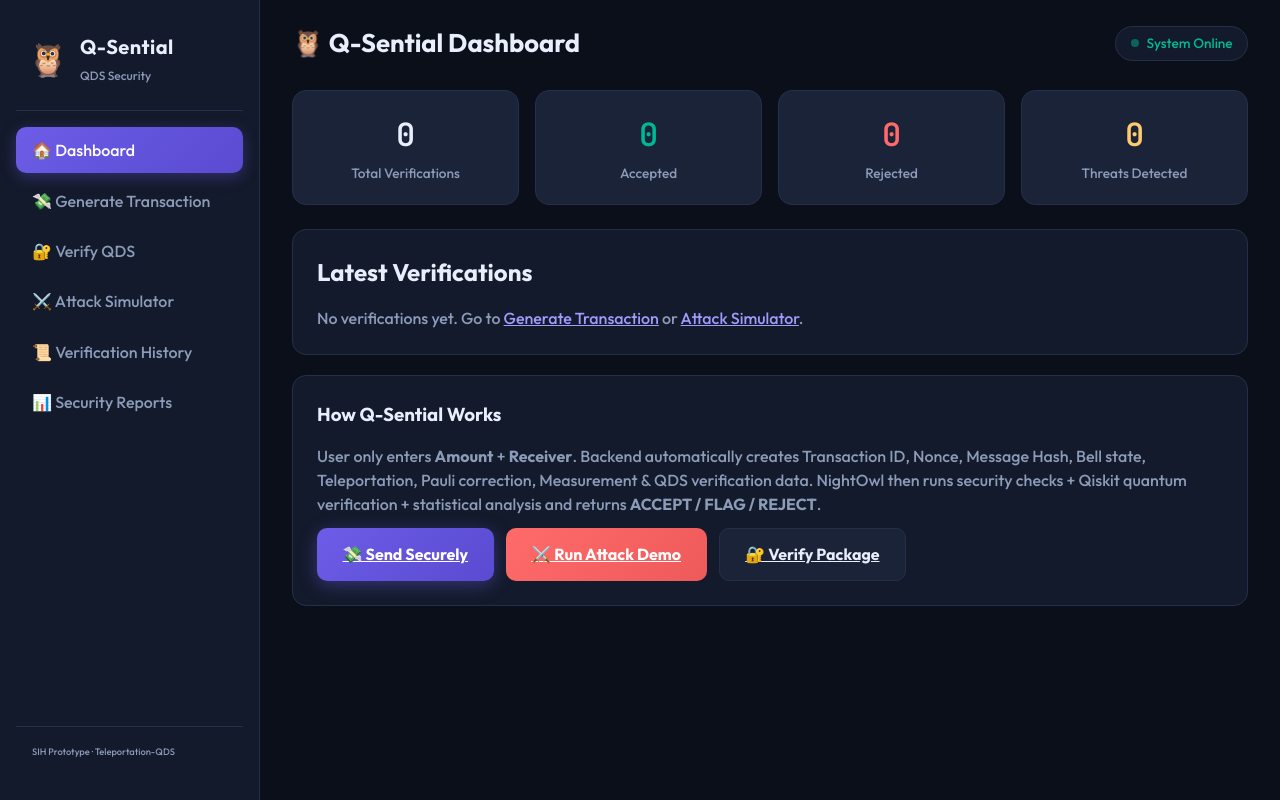
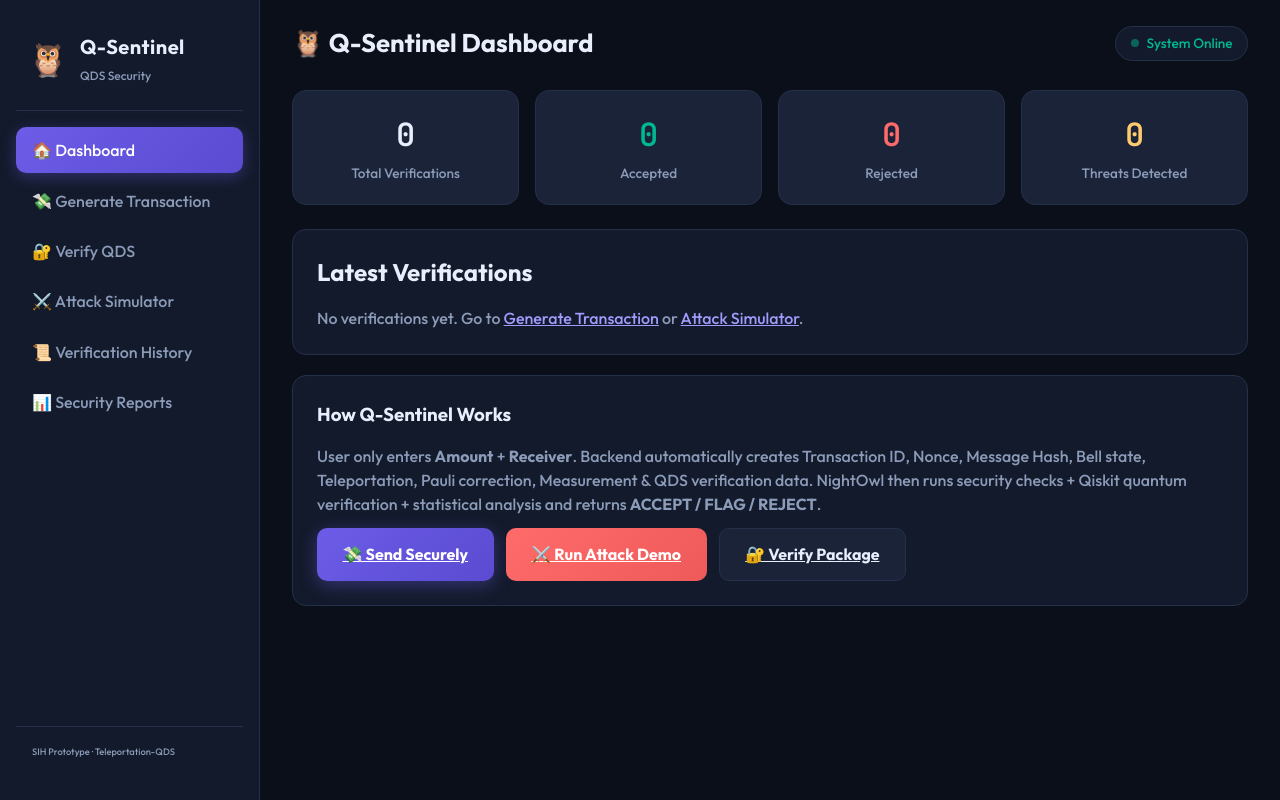
Before and after one commit to Mayank8092/Q-Sential---Quantum-Inspired-Cyber-Threat-Detection, a FastAPI app: page / in a window 1280 px wide. Run offline with FastAPI, Linux system fonts and the light colour scheme.

Commit message:
Update dashboard and verification pages

```diff
--- a/frontend/templates/base.html
+++ b/frontend/templates/base.html
@@ -3,7 +3,7 @@
 <head>
   <meta charset="UTF-8" />
   <meta name="viewport" content="width=device-width, initial-scale=1.0"/>
-  <title>{% block title %}Q-Sential{% endblock %} | QDS Security</title>
+  <title>{% block title %}Q-Sentinel{% endblock %} | QDS Security</title>
   <link rel="stylesheet" href="/static/css/style.css"/>
   <link href="https://fonts.googleapis.com/css2?family=JetBrains+Mono:wght@400;600&family=Outfit:wght@300;500;700&display=swap" rel="stylesheet">
 </head>
@@ -14,7 +14,7 @@
       <div class="logo">
         <span class="owl">🦉</span>
         <div>
-          <strong>Q-Sential</strong>
+          <strong>Q-Sentinel</strong>
           <small>QDS Security</small>
         </div>
       </div>
@@ -46,7 +46,7 @@
     <!-- Main content -->
     <main class="content">
       <header class="topbar">
-        <h1>{% block header %}NightOwl{% endblock %}</h1>
+        <h1>{% block header %}Q-Sentinel{% endblock %}</h1>
         <div class="status-pill">
           <span class="dot"></span> System Online
         </div>
--- a/frontend/templates/dashboard.html
+++ b/frontend/templates/dashboard.html
@@ -1,6 +1,6 @@
 {% extends "base.html" %}
 {% block title %}Dashboard{% endblock %}
-{% block header %}🦉 Q-Sential Dashboard{% endblock %}
+{% block header %}🦉 Q-Sentinel Dashboard{% endblock %}
 
 {% block content %}
 <div class="grid-4">
@@ -53,7 +53,7 @@
 </div>
 
 <div class="card">
-  <h3>How Q-Sential Works</h3>
+  <h3>How Q-Sentinel Works</h3>
   <p style="color:var(--muted); margin-bottom:0.75rem">
     User only enters <strong>Amount</strong> + <strong>Receiver</strong>. Backend automatically creates Transaction ID, Nonce, Message Hash, Bell state, Teleportation, Pauli correction, Measurement & QDS verification data. NightOwl then runs security checks + Qiskit quantum verification + statistical analysis and returns <strong>ACCEPT / FLAG / REJECT</strong>.
   </p>
--- a/frontend/templates/verify.html
+++ b/frontend/templates/verify.html
@@ -5,7 +5,7 @@
 {% block content %}
 <div class="card">
   <p style="color:var(--muted); margin-bottom:1rem">
-    Paste a full QDS package JSON (from Generate Transaction or Attack Simulator) and run the complete Q-Sential verification pipeline.
+    Paste a full QDS package JSON (from Generate Transaction or Attack Simulator) and run the complete Q-Sentinel verification pipeline.
   </p>
   <div class="form-group">
     <label>QDS Package (JSON)</label>
@@ -16,7 +16,7 @@
 
 <div class="loader" id="loader">
   <div class="spinner"></div>
-  <p>Running Q-Sential pipeline…</p>
+  <p>Running Q-Sentinel pipeline…</p>
   <ul class="steps" style="max-width:400px;margin:1rem auto;text-align:left">
     <li>Input Validation</li>
     <li>Identity Check</li>
```
